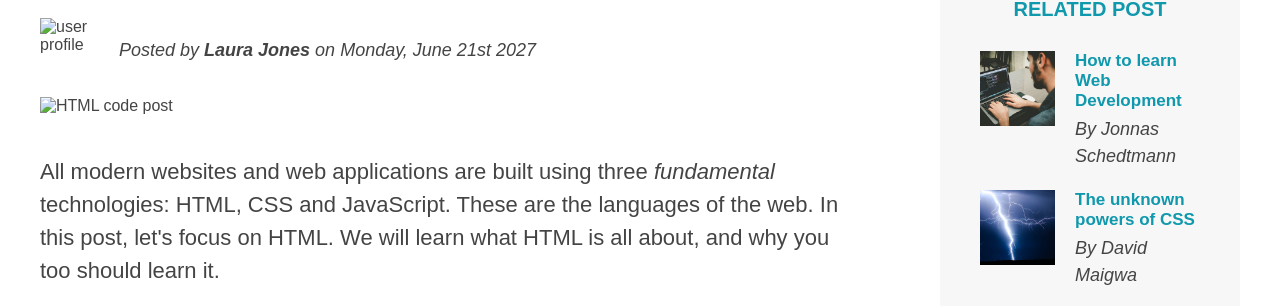
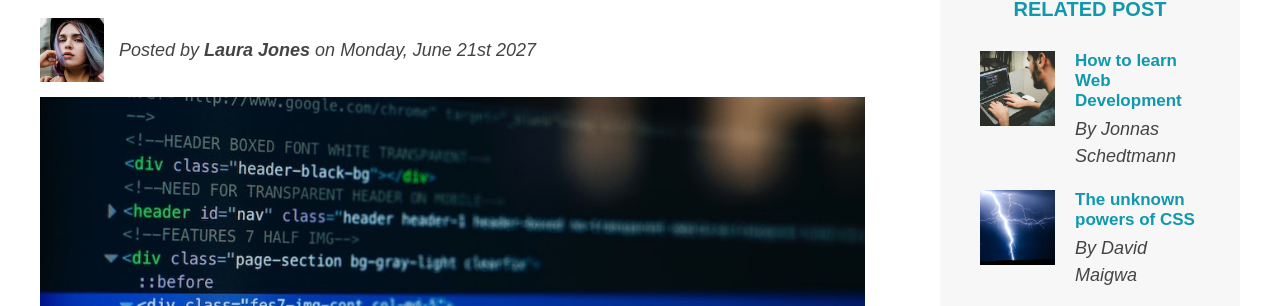
Before and after one commit to Maigwa164/NeatPixels, a plain HTML site: page HTML_CSS/index.html in a window 1280 px wide. Shown: the part 198-504 px from the top of the page. Drawn offline with Linux system fonts and the light colour scheme; the site is published under a folder, as on GitHub Pages, so addresses that start at the root find nothing.

Commit message:
Organizing project structure

```diff
--- a/HTML_CSS/index.html
+++ b/HTML_CSS/index.html
@@ -26,7 +26,7 @@
           <h2>The Basic Language of the Web: HTML</h2>
           <div class="author-box">
             <img
-              src="/img/laura-jones.jpg"
+              src="./img/laura-jones.jpg"
               class="author-img"
               alt="user profile"
               width="64"
@@ -37,7 +37,7 @@
             </p>
           </div>
           <img
-            src="/img/post-img.jpg"
+            src="./img/post-img.jpg"
             alt="HTML code post"
             width="500"
             height="200"
```
